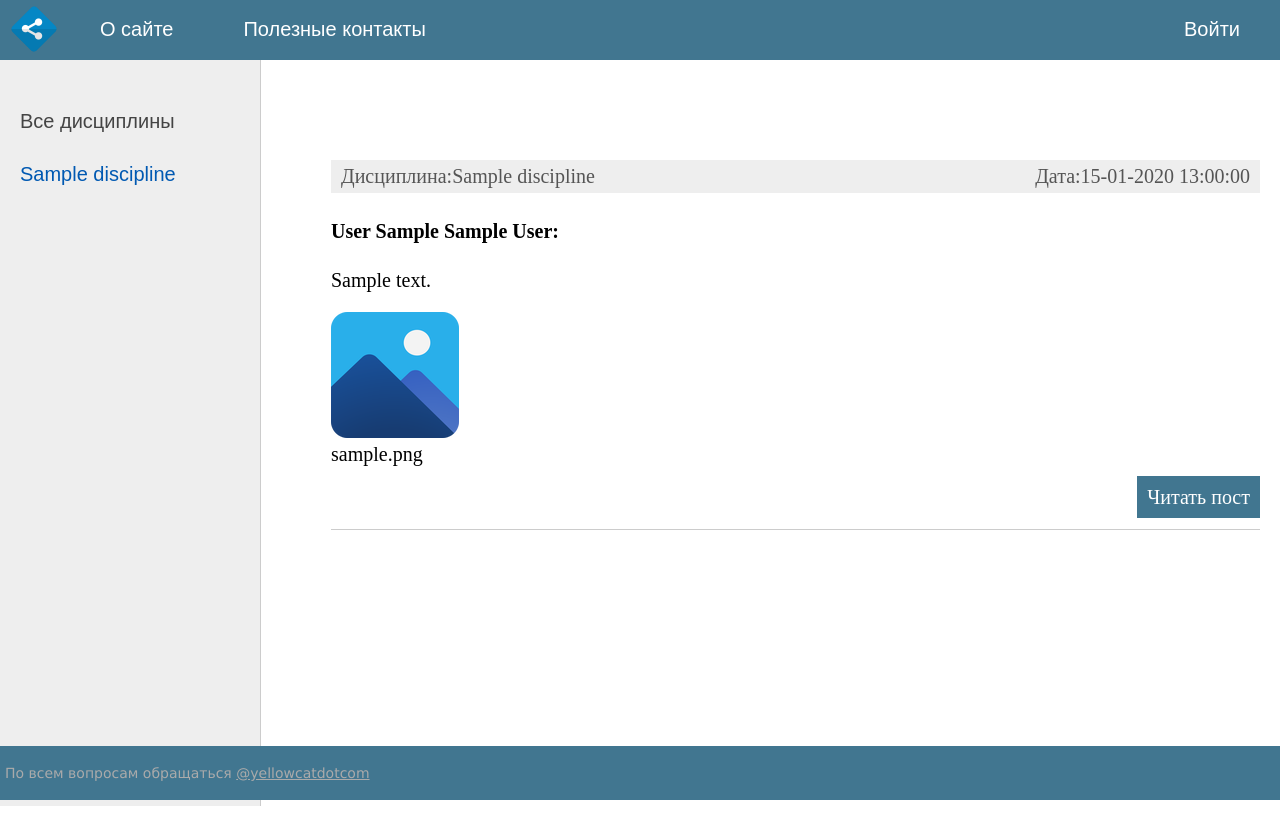
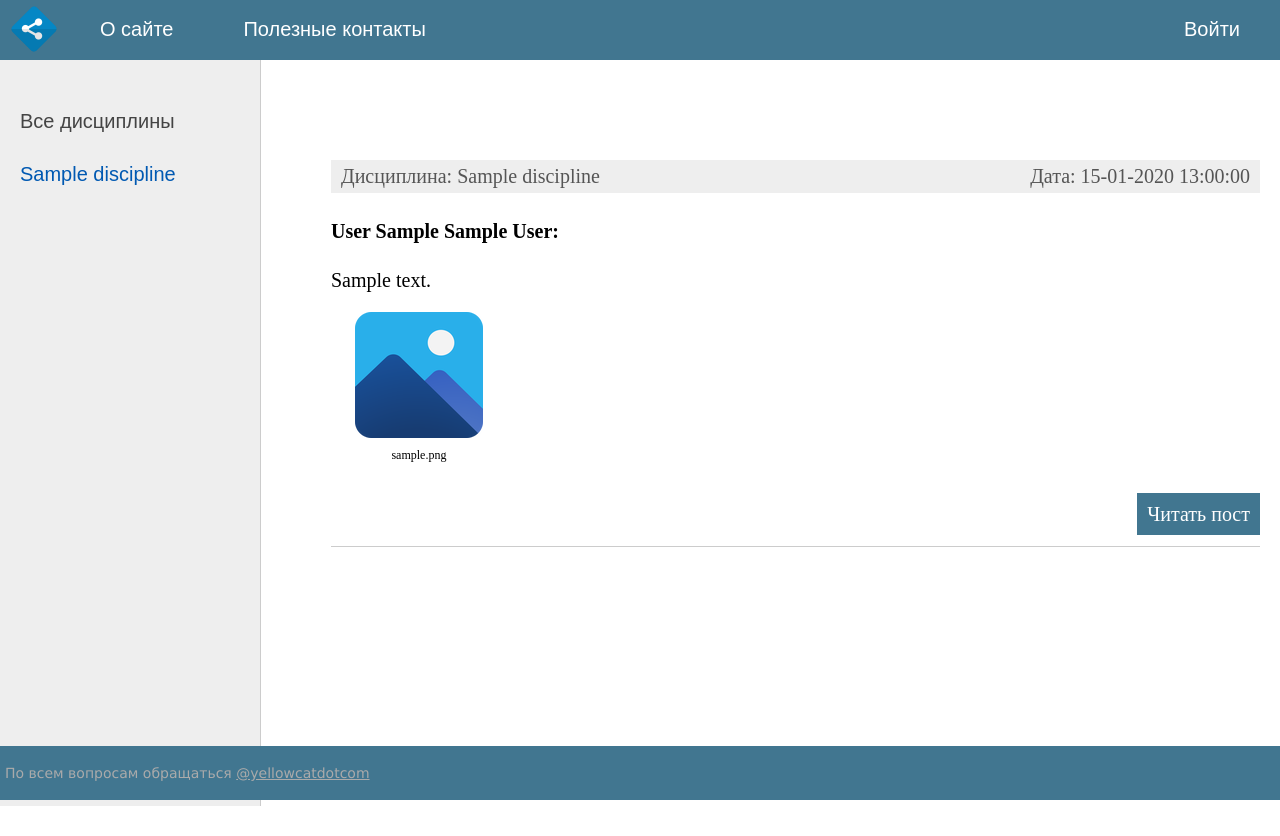
Before and after one commit to yellowcat-dotcom/diplomProject, a Django app: page /discipline/sample in a window 1280 px wide. Run offline with Django 5.2, Linux system fonts and the light colour scheme; tables that the repository leaves empty hold one stand-in row (values such as "Sample post").

Commit message:
включено кеширование, +rar, отображение в строку с подписью файлов

```diff
--- a/exchange/file_sharing/static/file_sharing/css/styles.css
+++ b/exchange/file_sharing/static/file_sharing/css/styles.css
@@ -476,3 +476,58 @@ ul.lang-list li a:hover {color: #fdc073;}
 .form-container button[type="submit"]:hover {
     background-color: #264b5d;
 }
+
+.file-container {
+    display: flex;
+    flex-wrap: wrap;
+    gap: 10px;
+    justify-content: flex-start; /* Выравнивание по левому краю */
+}
+
+.file-block {
+    width: calc(20% - 10px); /* 5 файлов в строке, учитывая промежуток */
+    margin-bottom: 20px; /* Отступ между строками */
+    text-align: center; /* Центрирование содержимого */
+    box-sizing: border-box; /* Учет отступов в ширине */
+}
+
+.file-block a {
+    display: block;
+}
+
+.file-block img {
+    max-width: 100%;
+    height: auto; /* Сохранение пропорций изображения */
+}
+
+.file-name {
+    font-size: 12px; /* Уменьшенный размер шрифта для подписей */
+    margin-top: 5px; /* Отступ сверху для подписи */
+    word-wrap: break-word; /* Перенос длинных слов */
+}
+
+.list-articles {
+    list-style-type: none;
+    padding: 0;
+}
+
+.list-articles li {
+    margin-bottom: 30px;
+}
+
+ul.list-articles {
+    padding: 0;
+    margin: 0;
+    list-style: none;
+}
+
+li {
+    list-style: none;
+}
+
+li div.file-container {
+    display: flex;
+    flex-wrap: wrap;
+    gap: 10px;
+    justify-content: flex-start; /* Выравнивание по левому краю */
+}
--- a/exchange/file_sharing/templates/file_sharing/index.html
+++ b/exchange/file_sharing/templates/file_sharing/index.html
@@ -1,55 +1,48 @@
 {% extends 'file_sharing/base.html' %}
 {% load file_sharing_tags %}
+{% load static %}
 {% load custom_filters %}
-{% load static %}
-
 
 {% block content %}
 <ul class="list-articles">
     {% for p in posts %}
-		<li><div class="article-panel">
-			<p class="first">Дисциплина:{{p.discipline}}</p>
-			<p class="last">Дата:{{p.date|date:'d-m-Y H:i:s'}}</p>
+        <li>
+            <div class="article-panel">
+                <p class="first">Дисциплина: {{ p.discipline }}</p>
+                <p class="last">Дата: {{ p.date|date:'d-m-Y H:i:s' }}</p>
             </div>
-
-
-			<h4>{{p.teacher}}:</h4>
+            <h4>{{ p.teacher }}:</h4>
+            <div>
                 {% autoescape on %}
-	{{p.description|linebreaks|truncatewords:10}}
+                    {{ p.description|linebreaks|truncatewords:10 }}
                 {% endautoescape %}
+            </div>
             <div class="clear"></div>
 
-
+            <div class="file-container">
                 {% for file in p.files.all %}
                     <div class="file-block">
                         <a href="{{ file.file.url }}" download="{% if file.name %}{{ file.name }}{% else %}file{% endif %}">
                             {% if file.file.name|file_extension %}
-
-				{% if file.file.name|file_extension == '.pdf'  %}
+                                {% if file.file.name|file_extension == '.pdf' %}
                                     <img src="{% static 'file_sharing/images/Pdf.ico' %}" alt="PDF Icon">
                                 {% endif %}
-
-				{% if file.file.name|file_extension == '.rar'  %}
-					<img src="{% static 'file_sharing/images/rar.ico' %}" alt="RAR Icon">
-				{% endif %}
-
                                 {% if file.file.name|file_extension == '.doc' or file.file.name|file_extension == '.docx' %}
                                     <img src="{% static 'file_sharing/images/word.ico' %}" alt="Word Icon">
                                 {% endif %}
-
                                 {% if file.file.name|file_extension == '.xls' or file.file.name|file_extension == '.xlsx' %}
-					<img src="{% static 'file_sharing/images/word.ico' %}" alt="Excel Icon">
+                                    <img src="{% static 'file_sharing/images/excel.ico' %}" alt="Excel Icon">
                                 {% endif %}
-
+                                {% if file.file.name|file_extension == '.rar' %}
+                                    <img src="{% static 'file_sharing/images/rar.ico' %}" alt="RAR Icon">
+                                {% endif %}
                                 {% if file.file.name|file_extension == '.pptx' %}
                                     <img src="{% static 'file_sharing/images/powerpoint.ico' %}" alt="Powerpoint Icon">
                                 {% endif %}
-
                                 {% if file.file.name|file_extension == '.jpg' or file.file.name|file_extension == '.jpeg' or file.file.name|file_extension == '.png' or file.file.name|file_extension == '.jfif' %}
                                     <img src="{% static 'file_sharing/images/image.ico' %}" alt="Image Icon">
                                 {% endif %}
-
-				{% if file.file.name|file_extension == '.txt'  %}
+                                {% if file.file.name|file_extension == '.txt' %}
                                     <img src="{% static 'file_sharing/images/txt.ico' %}" alt="Txt Icon">
                                 {% endif %}
                             {% endif %}
@@ -63,6 +56,7 @@
                         </div>
                     </div>
                 {% endfor %}
+            </div>
 
             <p class="link-read-post"><a href="{{ p.get_absolute_url }}">Читать пост</a></p>
         </li>
--- a/exchange/file_sharing/utils.py
+++ b/exchange/file_sharing/utils.py
@@ -14,15 +14,24 @@ class DataMixin:
     def get_user_context(self, **kwargs):
 
         context = kwargs
+# без кеширования
+        # if self.request.user.is_authenticated:
+        #     user = self.request.user
+        #     records = Record.objects.filter(group=user.group)
+        #     discipline_ids = records.values_list('discipline',
+        #                                          flat=True).distinct()
+        #     disciplines = Discipline.objects.filter(pk__in=discipline_ids)
+        # else:
+        #     disciplines = Discipline.objects.all()
+# конец
 
-        if self.request.user.is_authenticated:
-            user = self.request.user
-            records = Record.objects.filter(group=user.group)
-            discipline_ids = records.values_list('discipline',
-                                                 flat=True).distinct()
-            disciplines = Discipline.objects.filter(pk__in=discipline_ids)
-        else:
+
+# переключение на кеширование
+        disciplines = cache.get('disciplines')
+        if not disciplines:
             disciplines = Discipline.objects.all()
+            cache.set('disciplines', disciplines, 60)
+# конец
 
         context['menu'] = menu
         context['disciplines'] = disciplines
```
Also changed, not shown: exchange/file_sharing/templates/file_sharing/post.html (+13 -15 lines), exchange/file_sharing/static/file_sharing/images/rar.ico, exchange/file_sharing/templatetags/custom_filters.py (line endings or trailing spaces), 4 other files. Lines whose indentation alone changed are shown as unchanged.
